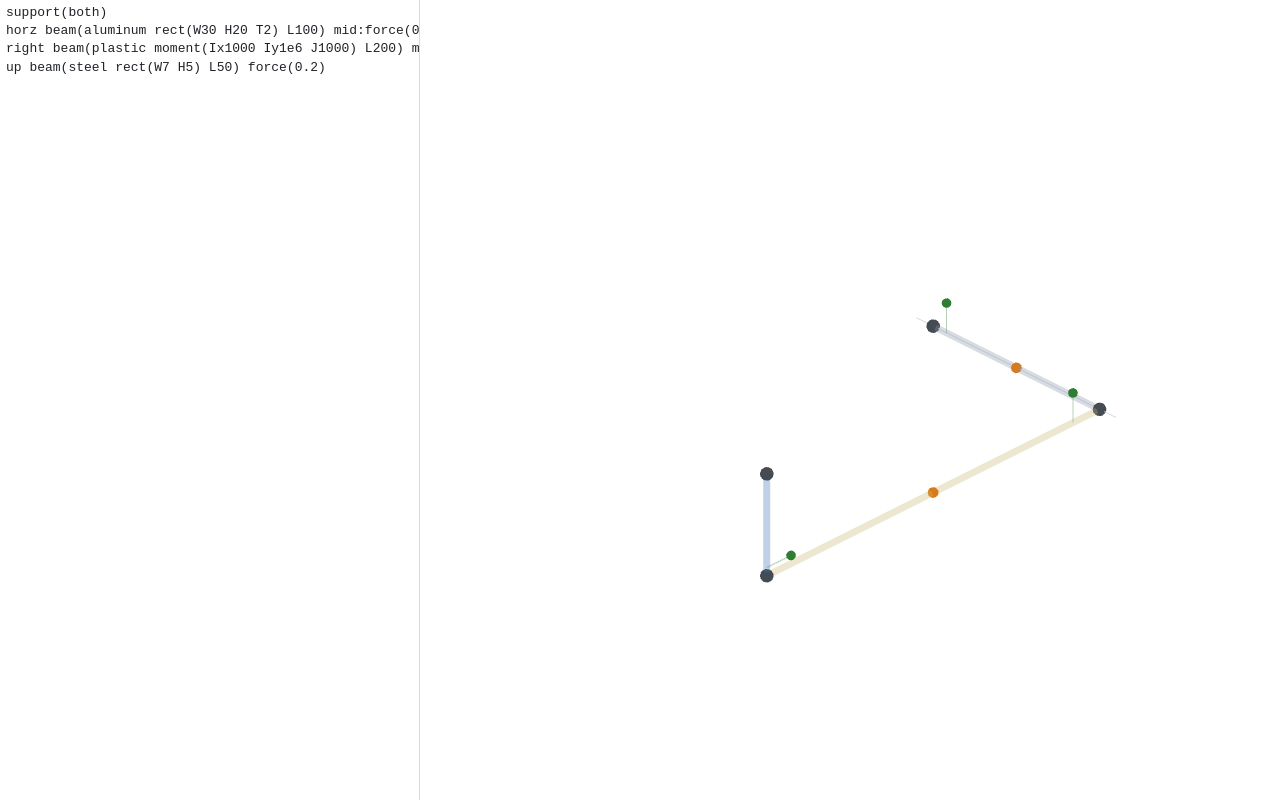
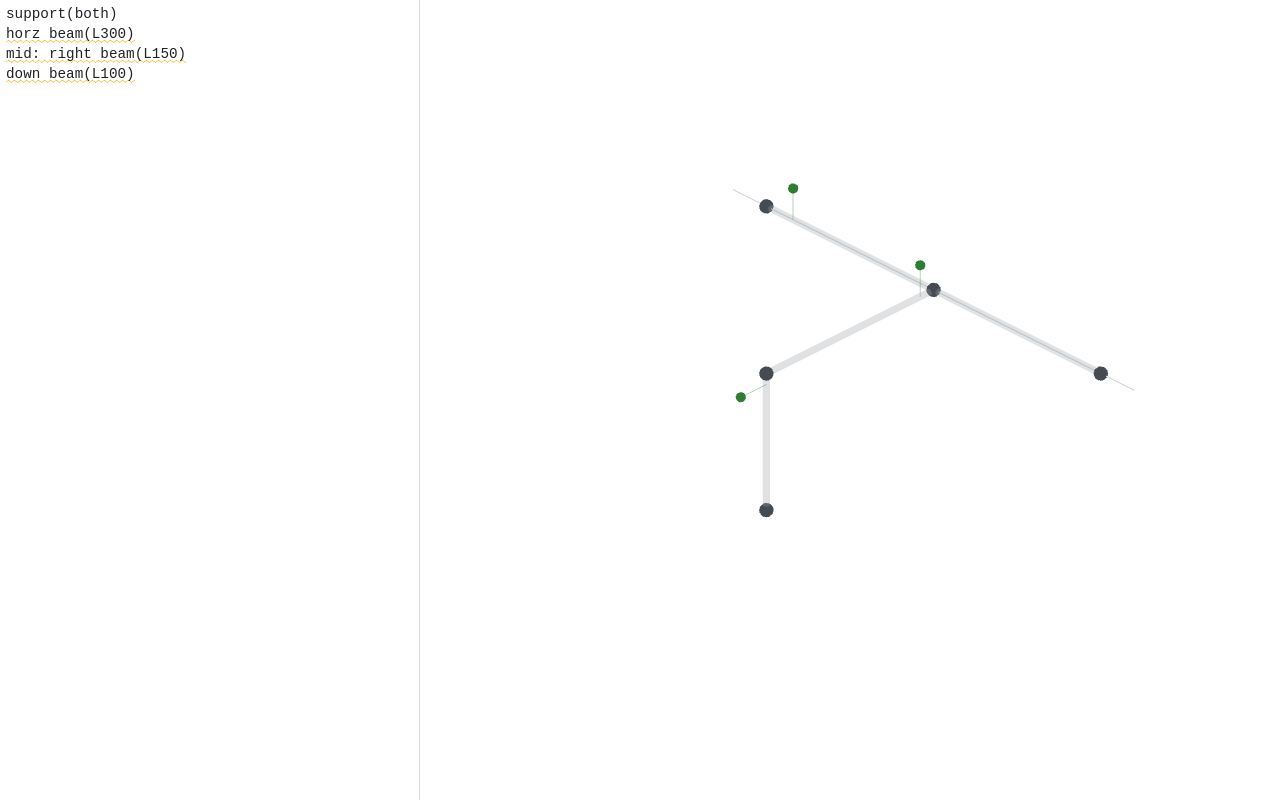
Before and after one commit to xy-kasumi/deflection, a website built with Vite: page index.html in a window 1280 px wide. Built offline with nearby package versions, Linux system fonts and the light colour scheme.

Commit message:
Make beam paramlist optional with default L=100

```diff
--- a/src/dsl/parse.ts
+++ b/src/dsl/parse.ts
@@ -143,8 +143,16 @@ class Parser {
       return this.fail("expected 'beam'", beamTok?.span ?? dirTok.span);
     }
 
-    const params = this.parseParamList();
-    if (!params) return null;
+    // paramlist is optional per the grammar — `horz beam` without parens is
+    // legal syntax; missing material/shape/length surface as semcheck warnings.
+    let beamParams: Param[] = [];
+    let paramsEndSpan = beamTok.span;
+    if (this.peek()?.kind === 'LP') {
+      const pl = this.parseParamList();
+      if (!pl) return null;
+      beamParams = pl.params;
+      paramsEndSpan = pl.span;
+    }
 
     const attachments: Attachment[] = [];
     while (this.peek()) {
@@ -155,12 +163,12 @@ class Parser {
 
     const startSpan = loc?.span ?? dirTok.span;
     const endSpan =
-      attachments.length > 0 ? attachments[attachments.length - 1]!.span : params.span;
+      attachments.length > 0 ? attachments[attachments.length - 1]!.span : paramsEndSpan;
 
     return {
       loc,
       dir: dirTok.dir as Dir,
-      params: params.params,
+      params: beamParams,
       attachments,
       span: { start: startSpan.start, end: endSpan.end },
     };
--- a/src/dsl/semcheck.ts
+++ b/src/dsl/semcheck.ts
@@ -129,7 +129,11 @@ function checkBeamParams(b: BeamDef, diags: Diagnostic[]) {
     diags.push({ severity: 'warning', message: 'missing shape', span: b.span });
   }
   if (!length) {
-    diags.push({ severity: 'warning', message: "missing length 'L…'", span: b.span });
+    diags.push({
+      severity: 'warning',
+      message: "missing length (e.g. 'L100') — defaulting to L=100",
+      span: b.span,
+    });
   }
 }
 
--- a/src/main.ts
+++ b/src/main.ts
@@ -5,9 +5,9 @@ import { semcheck } from './dsl/semcheck';
 import { walk } from './walker';
 
 const INITIAL_SRC = `support(both)
-horz beam(aluminum rect(W30 H20 T2) L100) mid:force(0.5) end:force(0.5kgf)
-right beam(plastic moment(Ix1000 Iy1e6 J1000) L200) mid:force(0.3)
-up beam(steel rect(W7 H5) L50) force(0.2)
+horz beam(L300)
+mid: right beam(L150)
+down beam(L100)
 `;
 
 const editorEl = document.getElementById('editor') as HTMLElement;
--- a/src/style.css
+++ b/src/style.css
@@ -27,7 +27,7 @@ html, body {
 #editor {
   flex: 1;
   min-height: 0;
-  font-size: 13px;
+  font-size: 14.3px;
 }
 
 /* CodeMirror tuning */
```
Also changed, not shown: DSL.md (+1 -1 lines).
